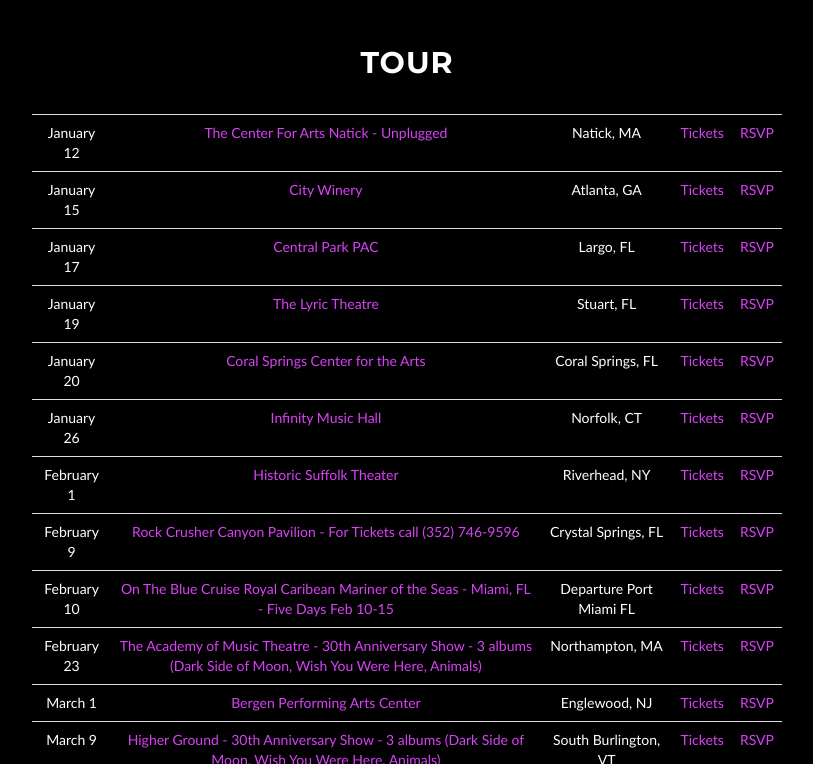
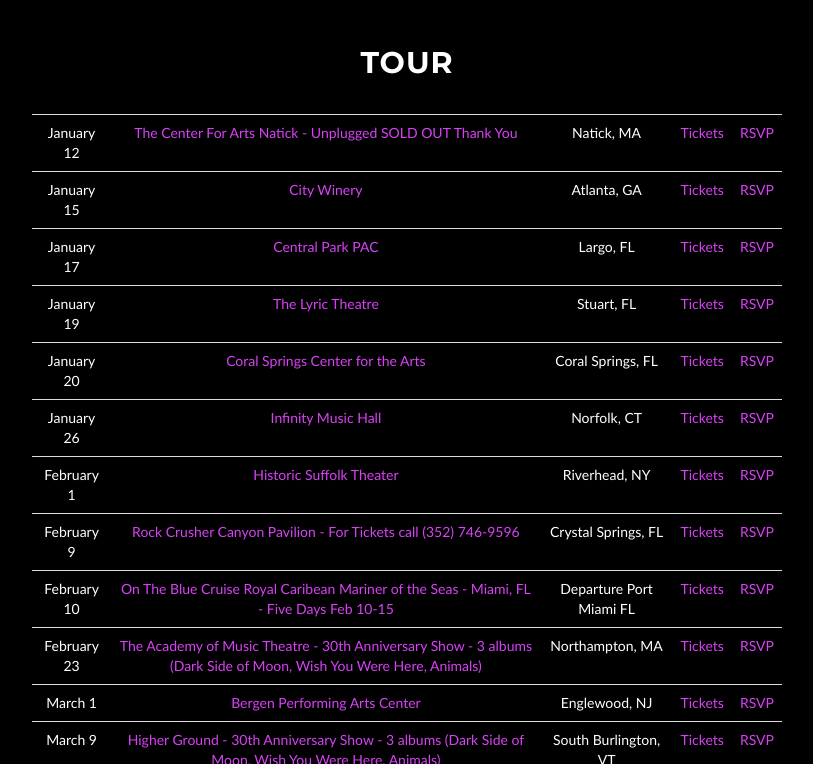
Before and after one commit to machineweb/machineweb.github.io, a Jekyll site: the page built from index.html, in a window 1280 px wide and 900 px high, scrolled down 768 px, cut to the strip 136-900 px from the top of the window. Shown: the whole strip, without its empty margins (233-1046 px from the left). Built offline with Jekyll 4.4.1, drawn with Linux system fonts in a browser that asks for light colours; comment, search, counter and statistics services are not loaded.

Commit message:
Updated tour

```diff
--- a/_data/tour.yml
+++ b/_data/tour.yml
@@ -3707,7 +3707,7 @@
     order: "1545973200000"
 
   - date: "January 12 2019"
-    venue: "The Center For Arts Natick - Unplugged"
+    venue: "The Center For Arts Natick - Unplugged SOLD OUT Thank You"
     venue-url: "http://www.natickarts.org/performance/machine-performs-pink-floyd-unplugged-2019-01-12?fbclid=IwAR38TNUeT69eRxNrt4AudgsHl9whk0nR5AtF3KrYezDSAY8ir_56PzLH3ao"
     location: "Natick, MA"
     tickets-url: "http://www.natickarts.org/performance/machine-performs-pink-floyd-unplugged-2019-01-12?fbclid=IwAR38TNUeT69eRxNrt4AudgsHl9whk0nR5AtF3KrYezDSAY8ir_56PzLH3ao"
```
